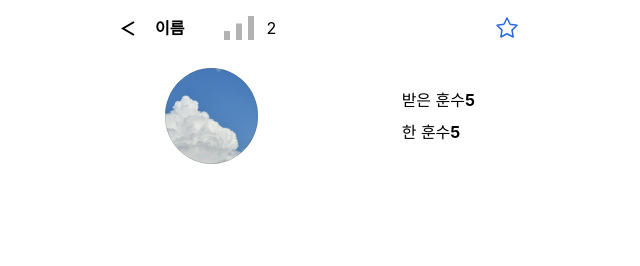
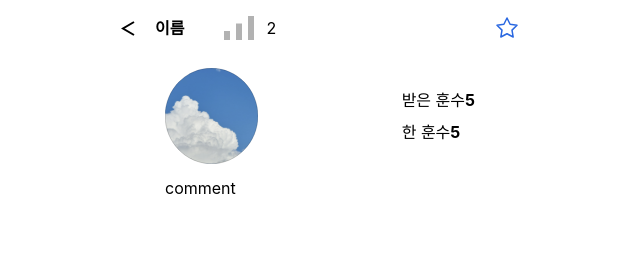
Before and after one commit to TeamGuys/Hansuyo_Front, a React (Create React App) app: page /setting in a window 1280 px wide. Shown: the top 266 px of the page, without its empty margins (320-960 px from the left). Built offline with nearby package versions, Linux system fonts and the light colour scheme.

Commit message:
Feat : 한줄소개 구현

```diff
--- /dev/null
+++ b/src/components/Setting/Profile/Comment.jsx
@@ -0,0 +1,10 @@
+const Comment = ({comment}) => {
+  return(
+    <>
+      {comment}
+    </>
+  )
+
+}
+
+export default Comment
--- a/src/components/Setting/Profile/Profile.jsx
+++ b/src/components/Setting/Profile/Profile.jsx
@@ -1,8 +1,10 @@
 import ProfileImage from "./ProfileImage";
 import Advice from "./Advice";
+import Comment from "./Comment";
 
 export const Profile = () => {
   return (
+    <>
       <div className="flex justify-between w-full py-3 px-[60px]">
         <div>
           <ProfileImage />
@@ -11,6 +13,11 @@ export const Profile = () => {
           <Advice text={'받은'} />
           <Advice text={'한'} />
         </div>
+
       </div>
+      <div className="w-full px-[60px]">
+        <Comment comment={'comment'} />
+      </div>
+    </>
   );
 }
```
Lines whose indentation alone changed are shown as unchanged.
